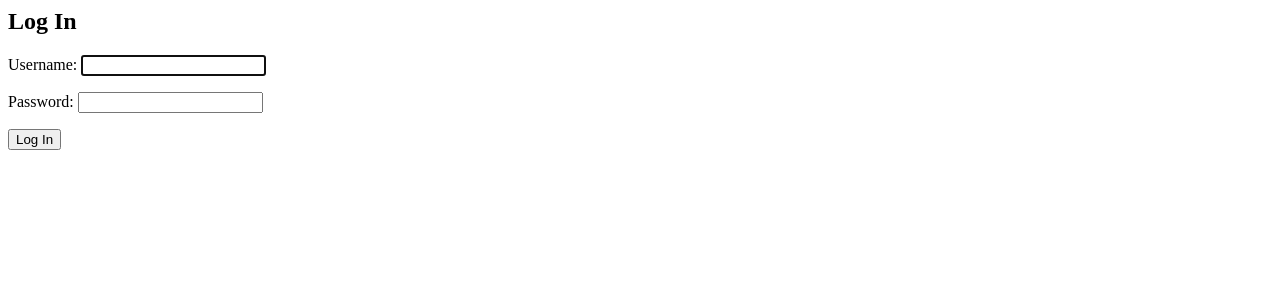
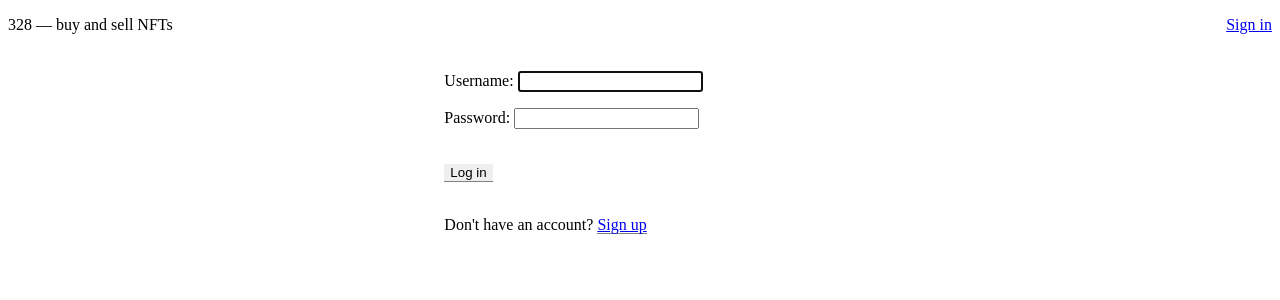
Before and after one commit to Dhrumilcse/328, a Django app: page /login/ in a window 1280 px wide. Shown: the top 300 px of the page. Run offline with Django 3.2, Linux system fonts and the light colour scheme; some libraries are stand-ins or nearby versions.

Commit message:
Beautify Login/Logout

```diff
--- a/templates/base.html
+++ b/templates/base.html
@@ -8,16 +8,17 @@
     <title>Buy and Sell NFTs</title>
     <meta content="Buy and Sell NFTs" name="description">
     <link href="{% static 'css/main.minb9d8.css' %}" rel="stylesheet">
+    <link rel="stylesheet" href="{% static 'css/bootstrap-grid.min.css' %}">
 </head>
 <body>
     <header class="header">
         <p style="text-align:left;">
-            Buy and Sell NFTs
+            328 <span class="site-tagline">— buy and sell NFTs </span>
             <span style="float:right;">
                 {% if user.is_authenticated %}
-                    Hello <a href="{% url 'logout' %}">@{{user.username}}</a>
+                    <a href="{% url 'logout' %}">@{{user.username}}</a> / upload
                 {% else %}
-                    <a href="{% url 'login' %}">Sign In</a>
+                    <a href="{% url 'login' %}">Sign in</a>
                 {% endif %}
             </span>
         </p>
--- a/templates/registration/login.html
+++ b/templates/registration/login.html
@@ -1,6 +1,31 @@
-<h2>Log In</h2>
-<form method="post">
-  {% csrf_token %}
-  {{ form.as_p }}
-  <button type="submit">Log In</button>
-</form>
+{% extends 'base.html' %}
+
+{% block content %}
+
+<div class="container-fluid">
+    <div class="row">
+        <div class="col"> </div>
+
+        <div class="col-sm-8 col-9">
+            <header class="primary-section-header">
+                <h1 class="section-title"></h1>
+            </header>
+
+            <form method="POST">
+                {% csrf_token %}
+                {{ form.as_p }}
+                <br>
+                <button class="submit-btn" type="submit" style="border:none;
+                border-bottom: 1px solid gray;"> Log in </button>
+                <br><br>
+                <p>
+                    Don't have an account? <a href="#" style="border:none;
+                    border-bottom: 1px solid gray;">Sign up</a>
+                </p>
+            </form>
+
+        </div>
+
+    </div>
+</div>
+{% endblock content %}
```
Also changed, not shown: templates/registration/logout.html (+26 -4 lines).
